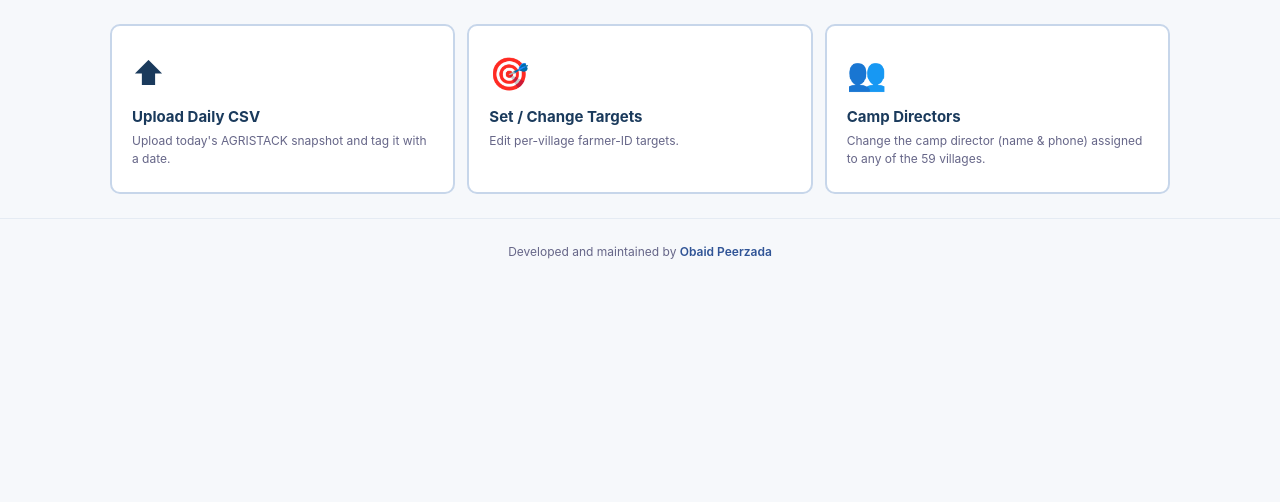
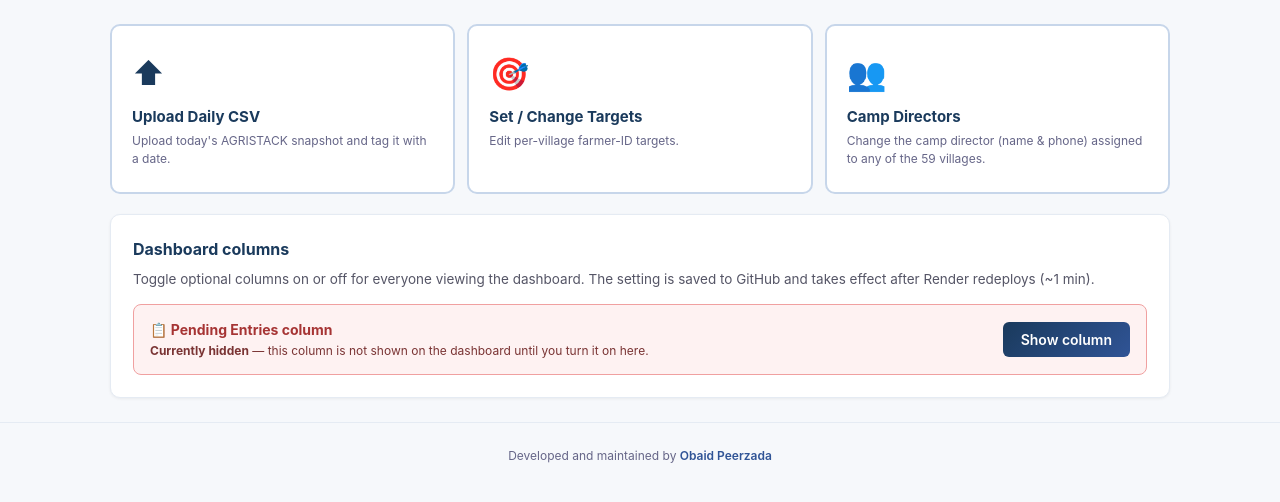
Before and after one commit to peerzadaobaid/Famrer-ID-Progress, a Flask app: page /admin in a window 1280 px wide. Shown: the part 91-593 px from the top of the page. Run offline with Flask 3, Linux system fonts and the light colour scheme; the visitor is signed in with stand-in values (Sample User, id 1).

Commit message:
Add files via upload

```diff
--- a/app.py
+++ b/app.py
@@ -530,6 +530,27 @@ DEFAULT_PENDING_SHEET_URL = (
 PENDING_SHEET_URL = os.environ.get("PENDING_SHEET_URL", DEFAULT_PENDING_SHEET_URL)
 PENDING_CACHE_SECONDS = int(os.environ.get("PENDING_CACHE_SECONDS", "300"))  # 5 min
 
+# Portal-wide settings persisted to disk + GitHub. Currently just one flag:
+# show_pending_entries — admin toggles whether the Pending Entries column is
+# visible to all viewers on the dashboard.
+SETTINGS_FILE = os.path.join(DATA_DIR, "portal_settings.json")
+
+def load_settings():
+    if not os.path.exists(SETTINGS_FILE):
+        return {"show_pending_entries": False}
+    try:
+        with open(SETTINGS_FILE, "r", encoding="utf-8") as f:
+            s = json.load(f)
+        s.setdefault("show_pending_entries", False)
+        return s
+    except Exception:
+        return {"show_pending_entries": False}
+
+def save_settings(settings):
+    os.makedirs(DATA_DIR, exist_ok=True)
+    with open(SETTINGS_FILE, "w", encoding="utf-8") as f:
+        json.dump(settings, f, indent=2, sort_keys=True)
+
 # Column-name aliases (checked after norm_header normalization).
 PENDING_VILLAGE_HEADERS = ["village", "villagename", "village name", "reports.villagename", "villagescope", "name of village"]
 PENDING_TEHSIL_HEADERS  = ["tehsil", "subdistrictname", "sub district name", "subdistrict", "name of tehsil"]
@@ -832,6 +853,7 @@ def build_nested_structure():
             "columnsSeen": _pending_cache.get("columns_seen", []),
             "totalDistrict": sum(pending_map.values()) if pending_map else 0,
         },
+        "settings": load_settings(),
     }
 
 
@@ -884,7 +906,25 @@ def logout():
 @app.route("/admin")
 @admin_required
 def admin_home():
-    return render_template("admin.html")
+    return render_template("admin.html", settings=load_settings())
+
+
+@app.route("/admin/toggle-pending", methods=["POST"])
+@admin_required
+def toggle_pending():
+    s = load_settings()
+    s["show_pending_entries"] = (request.form.get("show") == "yes")
+    save_settings(s)
+    # Commit to GitHub so the setting persists past Render redeploys.
+    if os.environ.get("GH_TOKEN") and os.environ.get("GH_REPO"):
+        try:
+            commit_to_github(SETTINGS_FILE, "data/portal_settings.json",
+                             "admin: {} pending entries column".format(
+                                 "show" if s["show_pending_entries"] else "hide"))
+        except Exception as e:
+            # Non-fatal — local save still worked.
+            pass
+    return redirect(url_for("admin_home"))
 
 
 # ---- Dashboard (public) --------------------------------------------------
--- a/templates/admin.html
+++ b/templates/admin.html
@@ -30,6 +30,29 @@
       <div class="desc">Change the camp director (name &amp; phone) assigned to any of the 59 villages.</div>
     </a>
   </div>
+
+  <div class="card" style="margin-top:20px">
+    <h2 style="font-size:16px;margin-bottom:8px;color:#1a3a5c">Dashboard columns</h2>
+    <p style="color:#556;font-size:13.5px;margin-bottom:14px">Toggle optional columns on or off for everyone viewing the dashboard. The setting is saved to GitHub and takes effect after Render redeploys (~1 min).</p>
+    <div style="display:flex;align-items:center;justify-content:space-between;gap:16px;padding:14px 16px;background:#fef2f2;border:1px solid #f0a0a0;border-radius:8px">
+      <div>
+        <div style="font-weight:700;color:#a63434;font-size:14px">📋 Pending Entries column</div>
+        <div style="color:#7a3434;font-size:12px;margin-top:2px">
+          {% if settings.show_pending_entries %}
+            <b>Currently visible</b> — pulled from the Google Sheet, shown on tehsil + camp-director views.
+          {% else %}
+            <b>Currently hidden</b> — this column is not shown on the dashboard until you turn it on here.
+          {% endif %}
+        </div>
+      </div>
+      <form method="POST" action="{{ url_for('toggle_pending') }}">
+        <input type="hidden" name="show" value="{{ 'no' if settings.show_pending_entries else 'yes' }}">
+        <button type="submit" class="submit" style="padding:9px 18px;background:{{ '#a63434' if settings.show_pending_entries else 'linear-gradient(135deg, #1a3a5c 0%, #305496 100%)' }}">
+          {% if settings.show_pending_entries %}Hide column{% else %}Show column{% endif %}
+        </button>
+      </form>
+    </div>
+  </div>
 </div>
 {{ site_footer() }}
 </body></html>
```
Also changed, not shown: templates/dashboard.html (+19 -15 lines).
